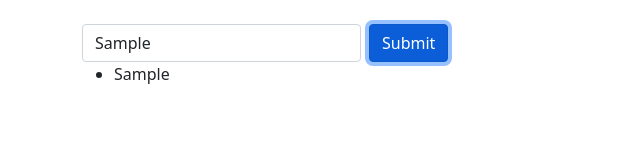
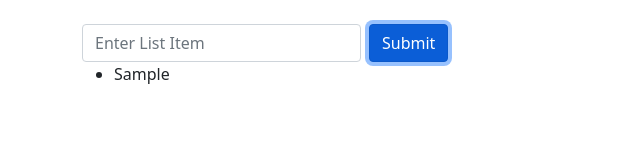
Before and after one commit to alikhan40310/local-storage-todolist, a plain HTML site: page index.html in a window 1280 px wide. Both pictures are taken after typing "Sample" into the empty fields and a click on the button "Submit". Shown: the full height of the page, 0-640 px from the left. Drawn offline with Linux system fonts and the light colour scheme.

Commit message:
new changes

```diff
--- a/js/custom.js
+++ b/js/custom.js
@@ -1,6 +1,18 @@
+
 function submitFunc(){
+
     let valueList = document.createElement("li");
     let inValue = document.getElementById("inputtext").value;
     valueList.innerHTML = inValue;
     document.getElementById("itemList").appendChild(valueList);
+    document.getElementById("inputtext").value = "";
+
+        localStorage.setItem("listinStorage", inValue);
+        localStorage.getItem("listinStorage");
+
 }
+
+// storing array in local storage
+// let array = [2,4,5,6,7];
+// localStorage.setItem("myArray", array);
+// document.getElementById("demo").innerHTML = localStorage.getItem("myArray");
```
Also changed, not shown: index.html (+1 -0 lines).
